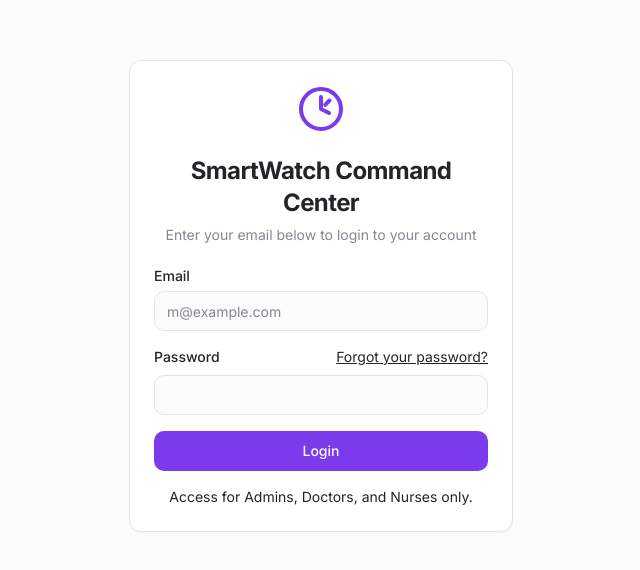
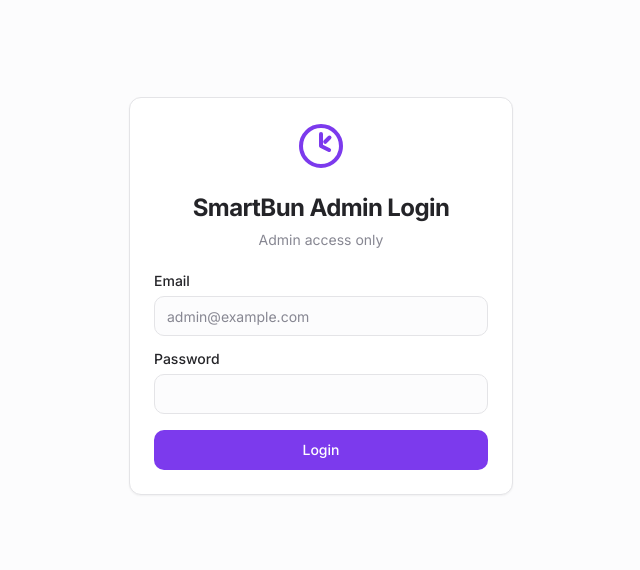
Before and after one commit to MuhammadZubair11/smartbun-admin, a Next.js app: page / in a window 1280 px wide. Shown: the part 104-674 px from the top of the page, without its empty margins (319-959 px from the left). Built offline with nearby package versions, Linux system fonts and the light colour scheme.

Commit message:
change-app-name

```diff
--- a/package.json
+++ b/package.json
@@ -1,5 +1,5 @@
 {
-  "name": "nextn",
+  "name": "SmartBun",
   "version": "0.1.0",
   "private": true,
   "scripts": {
--- a/src/app/page.tsx
+++ b/src/app/page.tsx
@@ -20,11 +20,9 @@ export default function LoginPage() {
             <AppLogo className="h-12 w-12 text-primary" />
           </div>
           <CardTitle className="text-2xl font-bold">
-            SmartWatch Command Center
+            SmartBun Admin Login
           </CardTitle>
-          <CardDescription>
-            Enter your email below to login to your account
-          </CardDescription>
+          <CardDescription>Admin access only</CardDescription>
         </CardHeader>
         <CardContent>
           <div className="grid gap-4">
@@ -33,29 +31,18 @@ export default function LoginPage() {
               <Input
                 id="email"
                 type="email"
-                placeholder="m@example.com"
+                placeholder="admin@example.com"
                 required
               />
             </div>
             <div className="grid gap-2">
-              <div className="flex items-center">
-                <Label htmlFor="password">Password</Label>
-                <Link
-                  href="#"
-                  className="ml-auto inline-block text-sm underline"
-                >
-                  Forgot your password?
-                </Link>
-              </div>
+              <Label htmlFor="password">Password</Label>
               <Input id="password" type="password" required />
             </div>
             <Button type="submit" className="w-full" asChild>
               <Link href="/dashboard">Login</Link>
             </Button>
           </div>
-          <div className="mt-4 text-center text-sm">
-            Access for Admins, Doctors, and Nurses only.
-          </div>
         </CardContent>
       </Card>
     </div>
```
